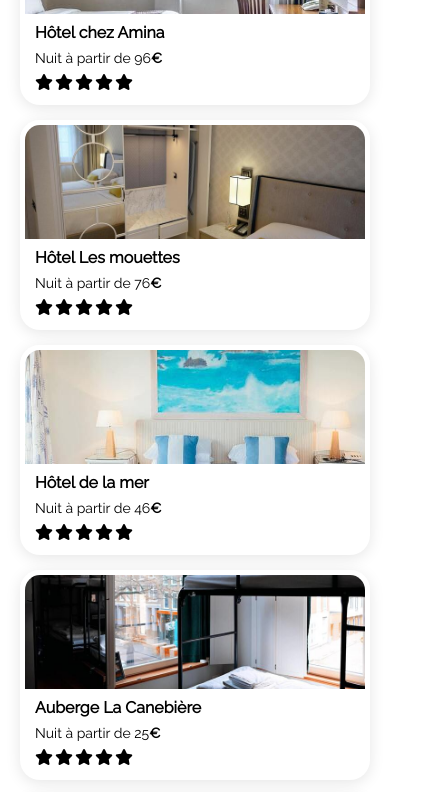
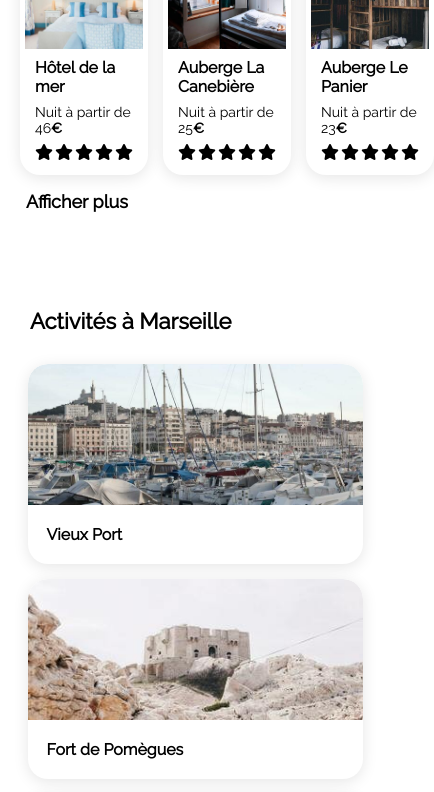
Before and after one commit to Vincentvdt/Projet1_OC_Booki, a plain HTML site: page index.html in a window 390 px wide. Shown: the part 1600-2392 px from the top of the page, 434 px wide, since content can reach past the window. Drawn offline with Linux system fonts and the light colour scheme.

Commit message:
resize img fix

```diff
--- a/style.css
+++ b/style.css
@@ -728,11 +728,14 @@ footer {
 
     .offers__popular-list {
         gap: 15px;
-        flex-direction: column;
     }
 
     .offers__card.horizontal .offers_card-wrapper {
         width: 110px;
+    }
+
+    .offers__card.vertical {
+        max-width: 335px;
     }
 
     .offers__main {
@@ -745,7 +748,6 @@ footer {
     }
 
     .offers__card-row {
-        flex-direction: column;
         gap: 15px;
     }
 
@@ -753,6 +755,11 @@ footer {
         flex-direction: column;
         gap: 15px;
         align-self: stretch;
+        align-items: center;
+    }
+
+    .activity__card {
+        width: 335px;
     }
 
     .activity__image-wrapper {
@@ -772,6 +779,12 @@ footer {
     display: none;
 }
 
+@media (max-width: 375px) {
+    .offers__card-row {
+        flex-direction: column;
+    }
+}
+
 @media (max-width: 374px) {
     main {
         display: none;
@@ -784,6 +797,7 @@ footer {
     .header__nav {
         display: none;
     }
+
 
     footer {
         display: none;
```
